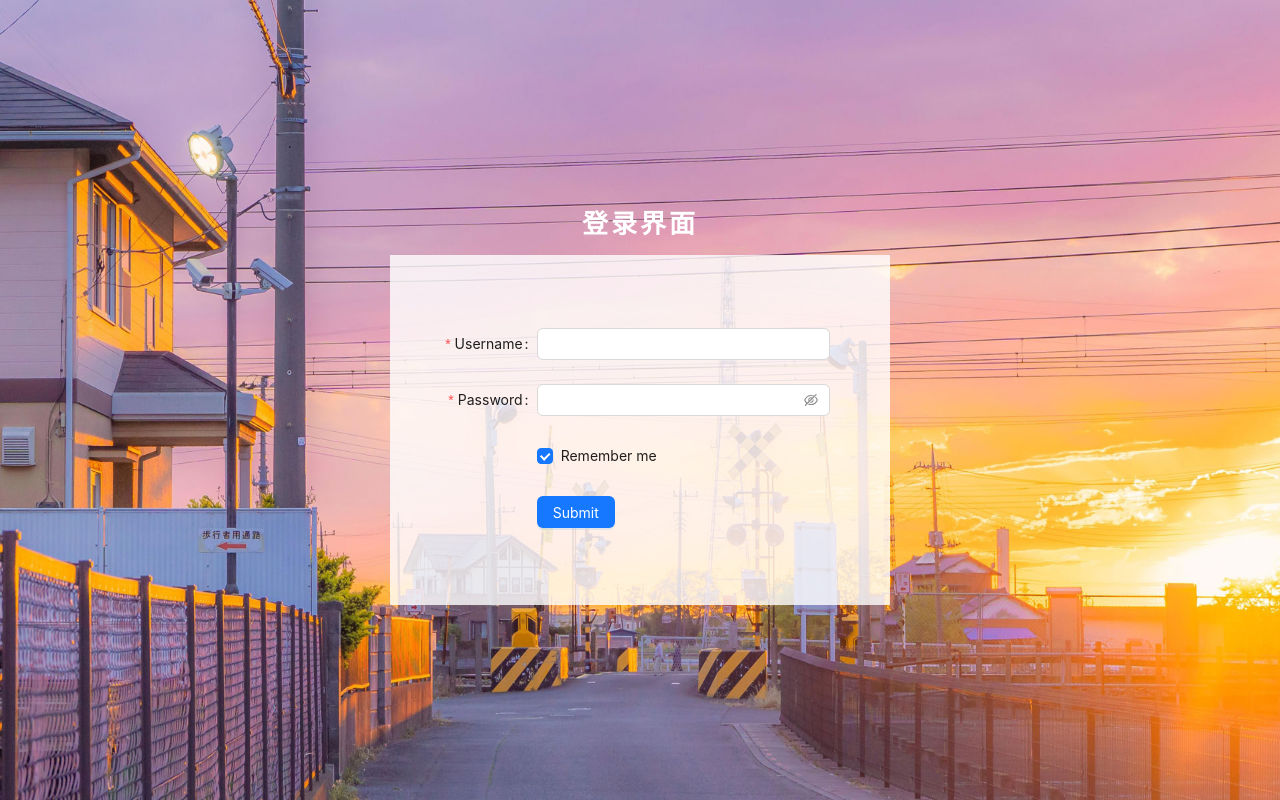
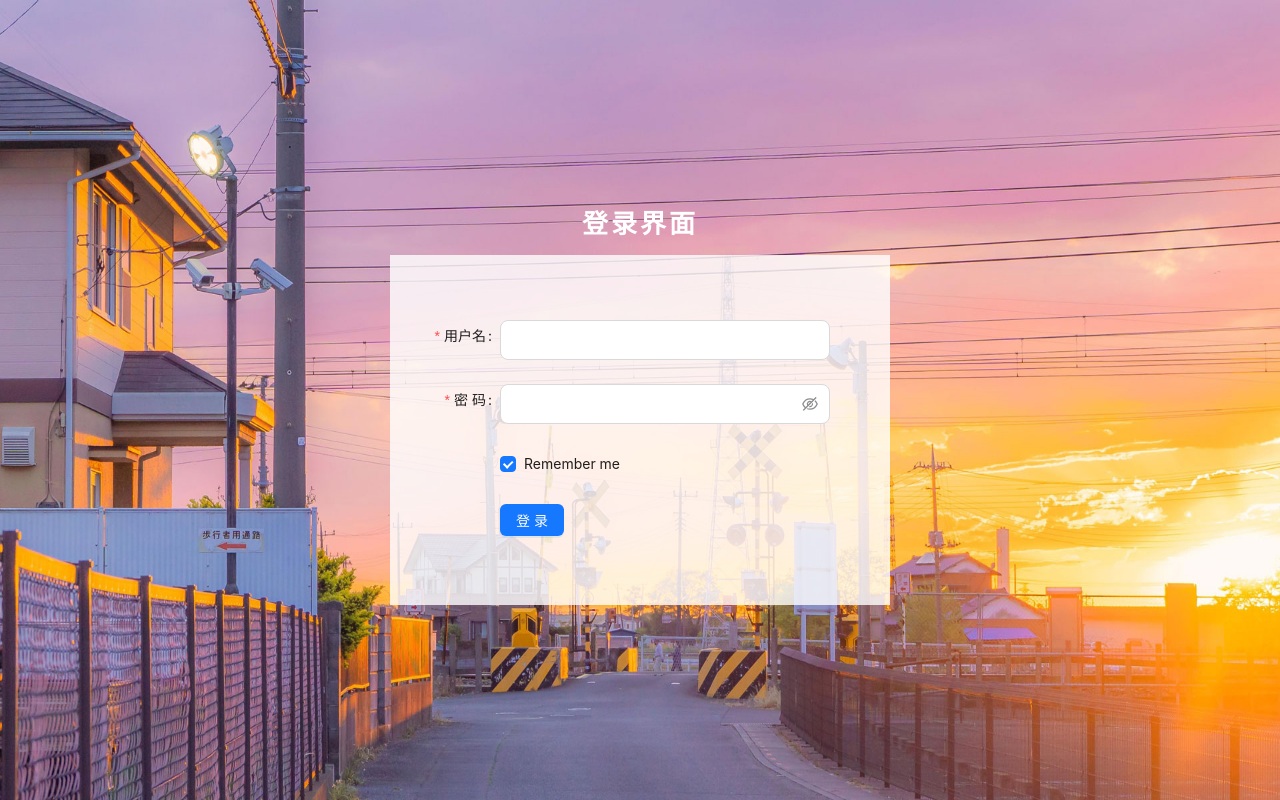
Before and after one commit to AsensTs/sm, a Next.js app in the folder react-next-app/: page /login in a window 1280 px wide. Built offline with nearby package versions, Linux system fonts and the light colour scheme.

Commit message:
登录界面

```diff
--- a/react-next-app/src/common/styles/reset.css
+++ b/react-next-app/src/common/styles/reset.css
@@ -13,4 +13,4 @@ legend {color:#000}
 fieldset,img {border:0}
 button,input,select,textarea {font-size:100%}
 table {border-collapse:collapse;border-spacing:0}
-html, body {width:100%;height:100%;}
+html, body {width:100%;height:100%;font-size: 14px;}
--- a/react-next-app/src/pages/login/index.tsx
+++ b/react-next-app/src/pages/login/index.tsx
@@ -11,6 +11,10 @@ const onFinishFailed = (errorInfo: any) => {
 };
 
 const Login: React.FC = () => {
+    let wrapperCol = {
+        offset: 6,
+        span: 18
+    }
     return (
         <div className="login-page">
             <div>
@@ -21,37 +25,36 @@ const Login: React.FC = () => {
                     <Form
                         className="form"
                         name="basic"
-                        labelCol={{ span: 8 }}
-                        wrapperCol={{ span: 16 }}
-                        style={{ maxWidth: 600 }}
+                        labelCol={{ span: wrapperCol.offset }}
+                        wrapperCol={{ span: wrapperCol.span }}
                         initialValues={{ remember: true }}
                         onFinish={onFinish}
                         onFinishFailed={onFinishFailed}
                         autoComplete="off"
                     >
                         <Form.Item
-                            label="Username"
+                            label="用户名"
                             name="username"
                             rules={[{ required: true, message: 'Please input your username!' }]}
                         >
-                            <Input />
+                            <Input size="large"/>
                         </Form.Item>
 
                         <Form.Item
-                            label="Password"
+                            label="密 码"
                             name="password"
                             rules={[{ required: true, message: 'Please input your password!' }]}
                         >
-                            <Input.Password />
+                            <Input.Password  size="large"/>
                         </Form.Item>
 
-                        <Form.Item name="remember" valuePropName="checked" wrapperCol={{ offset: 8, span: 16 }}>
+                        <Form.Item name="remember" valuePropName="checked" wrapperCol={wrapperCol}>
                             <Checkbox>Remember me</Checkbox>
                         </Form.Item>
 
-                        <Form.Item wrapperCol={{ offset: 8, span: 16 }}>
+                        <Form.Item wrapperCol={wrapperCol}>
                             <Button type="primary" htmlType="submit">
-                                Submit
+                                登录
                             </Button>
                         </Form.Item>
                     </Form>
```
Also changed, not shown: react-next-app/src/pages/login/login.scss (line endings or trailing spaces).
